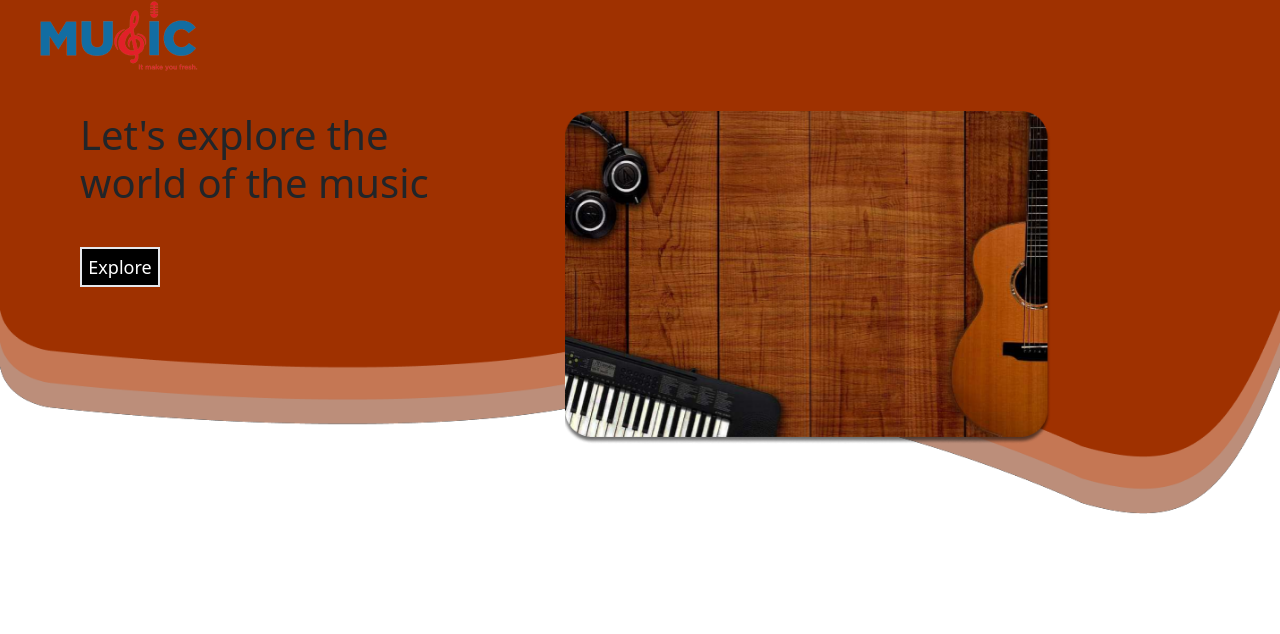
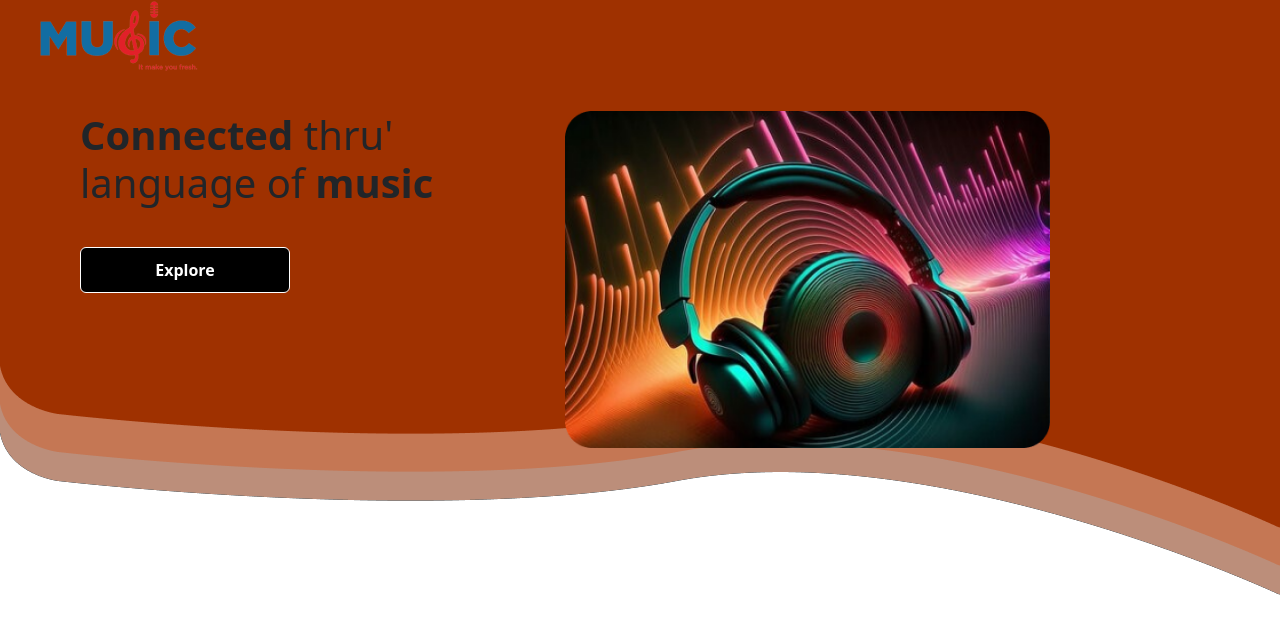
Before and after one commit to ritika1dotcom/finalProject, a Django app: page / in a window 1280 px wide. Shown: the top 634 px of the page. Run offline with Django 4.2, Linux system fonts and the light colour scheme.

Commit message:
landing page ui fixed

```diff
--- a/templates/base.html
+++ b/templates/base.html
@@ -111,7 +111,7 @@
         <!-- Navbar start  -->
         <nav class="navbar navbar-expand-lg navbar-light bg-light flex flex-row gap-20 px-5">
             <a class="navbar-brand" href="#">
-                <img src="static/images/Vector.png" alt="My Site Logo" class="w-[20px]">
+                <img src="{% static 'images/Vector.png' %}" alt="My Site Logo" class="w-[20px]">
             </a>
             <button class="navbar-toggler" type="button" data-toggle="collapse" data-target="#navbarSupportedContent" aria-controls="navbarSupportedContent" aria-expanded="false" aria-label="Toggle navigation">
                 <span class="navbar-toggler-icon"></span>
--- a/templates/landing.html
+++ b/templates/landing.html
@@ -15,10 +15,10 @@
         width: 100%;
         background-image: url(static/images/aaaa2.png);
         background-repeat: no-repeat;
-            background-size: cover;
         }
         .d-block{
             padding:0;
+            border-radius: 10px;
         }
         .nav-item a {
             color: black; /* Set the text color to black */
@@ -27,14 +27,49 @@
         .nav-container{
         background-color: #C57754;
         }
-    .btn{
-    color: whitesmoke;
-    font-size: 30px;
-    }
+
         .text h1{
         padding: 20px;
         }
+        .cta-button {
+        position: relative;
+        font-size: 16px;
+        background-color: black;
+        color: white;
+        border: 1px solid white;
+        padding: 10px 24px;
+        width: 210px;
+        font-weight: bold;
+        cursor: pointer;
+        overflow: hidden;
+        transition: all 0.3s ease;
+      }
 
+      .cta-button span {
+        position: relative;
+        z-index: 2;
+      }
+
+      .cta-button:before {
+        content: "";
+        position: absolute;
+        background: white;
+        width: 100%;
+        height: 0;
+        bottom: 0;
+        left: 0;
+        z-index: 1;
+        transition: all 0.3s ease;
+      }
+
+      .cta-button:hover:before {
+        height: 100%;
+      }
+
+      .cta-button:hover span {
+        transform: translateY(-100%);
+        color: black; /* Change text color to white on hover */
+      }
     </style>
 </head>
 <body>
@@ -49,21 +84,23 @@
         <div class="flex flex-row justify-between gap-20">
 
           <div class="flex flex-col gap-10">
-            <h1 style="font-size: 40px;">Let's explore the
-              <br> world of the music</h1>
+            <h1 style="font-size: 40px;"><b>Connected</b> thru'
+              <br> language of <b>music</b></h1>
 
-          <a href="{% url 'home' %}" class="font-bold text-lg border-2  w-20 h-10 flex items-center justify-center bg-black text-white">
-            <button type="button">Explore</button>
+          <a href="{% url 'home' %}">
+            <button type="button"  class="cta-button rounded">
+              <span>Explore</span>
+            </button>
           </a>
         </div>
             <div class="col-md-6 flex justify-end">
               <div id="carouselExampleInterval" class="carousel slide" data-bs-ride="carousel">
                 <div class="carousel-inner">
-                  <div class="carousel-item active" data-bs-interval="10000">
-                    <img src="static/images/bbbb.png" class="d-block w-55" alt="...">
+                  <div class="carousel-item active" data-bs-interval="1000">
+                    <img src="static/images/bbbb.png" class="d-block" alt="...">
                   </div>
                   <div class="carousel-item" data-bs-interval="2000">
-                    <img src="static/images/cccc.png" class="d-block w-55" alt="...">
+                    <img src="static/images/cccc.png" class="d-block" alt="...">
                   </div>
                 </div>
               </div>
```
Also changed, not shown: 1 other file. Lines whose indentation alone changed are shown as unchanged.
